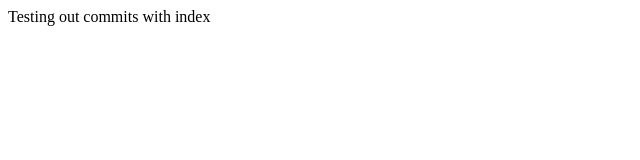
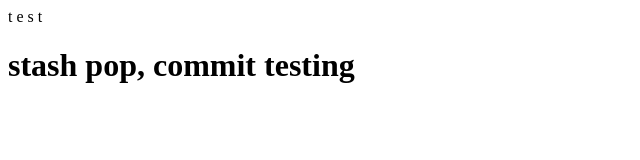
Before and after one commit to VJVAmkAcct/example, a plain HTML site: page index.html in a window 1280 px wide. Shown: the whole page, without its empty margins (0-640 px from the left). Drawn offline with Linux system fonts and the light colour scheme.

Commit message:
modified index.html after stash test

```diff
--- a/index.html
+++ b/index.html
@@ -1 +1,2 @@
-Testing out commits with index
+<p> t e s t </p>
+<h1> stash pop, commit testing </h1>
```
